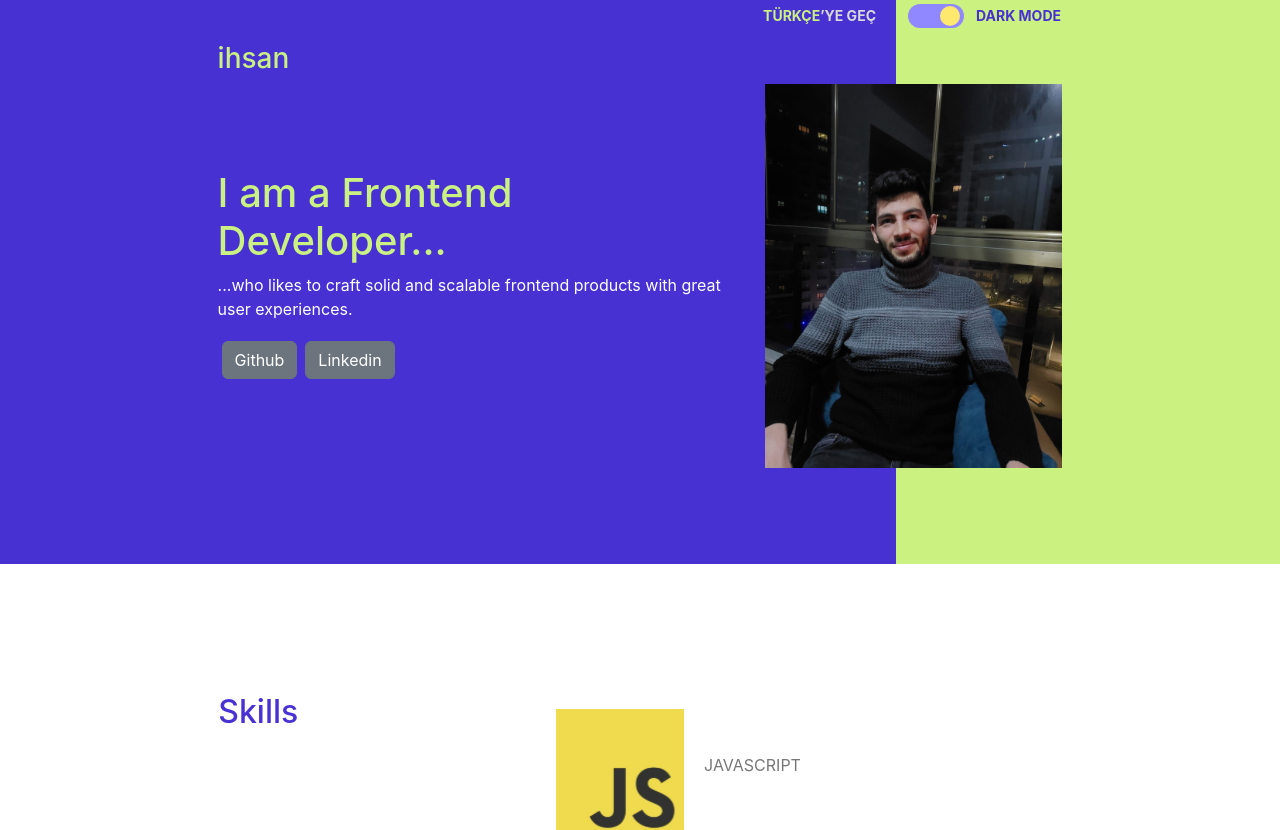
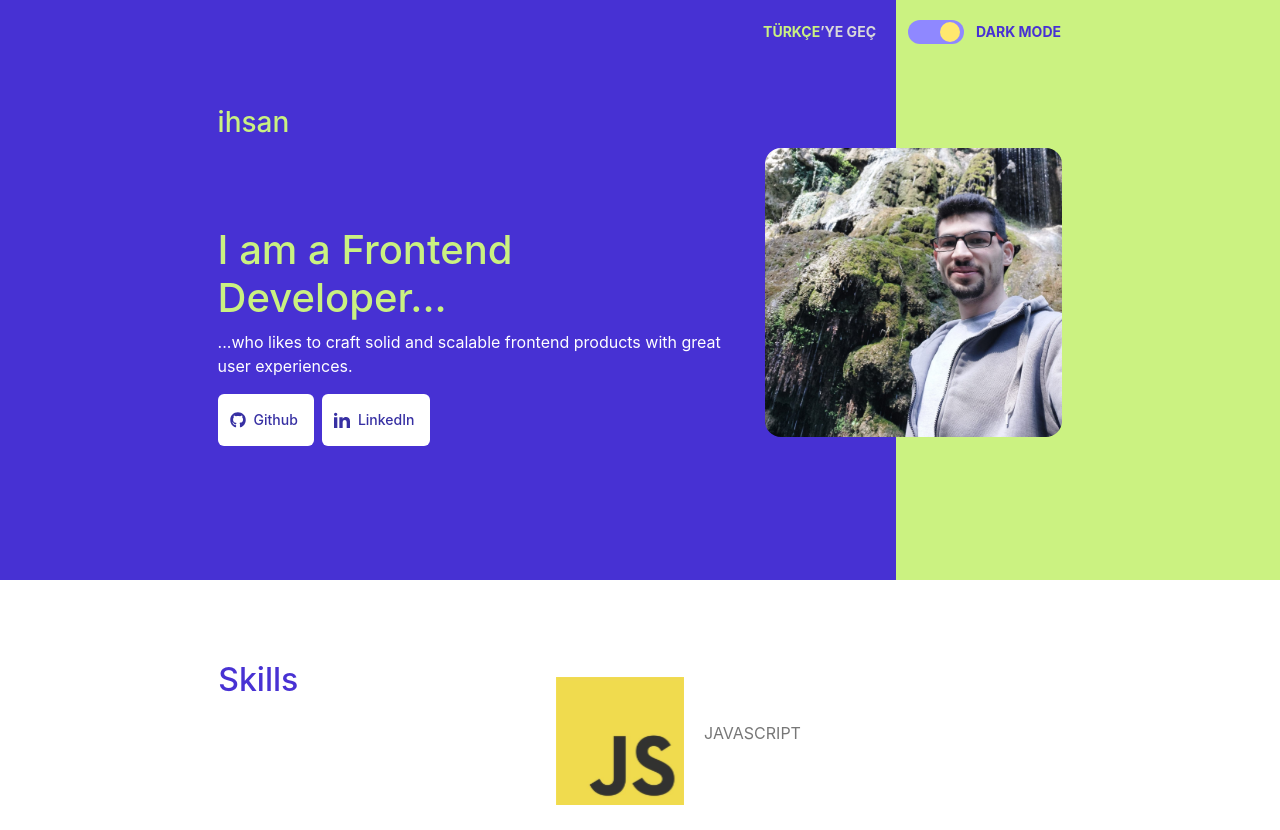
Before and after one commit to ihsanyazarel/my-portfolio, a React (Create React App) app: page / in a window 1280 px wide. Shown: the top 830 px of the page. Built offline with nearby package versions, Linux system fonts and the light colour scheme.

Commit message:
styling updated

```diff
--- a/src/components/Hero.js
+++ b/src/components/Hero.js
@@ -9,12 +9,8 @@
 function Hero() {
   const { lightMode } = useContext(Contexts);
   return (
-    <div
-      className={`flex flex-col h-auto min-h-[30vh]  ${
-        lightMode ? "light" : "dark"
-      }`}
-    >
-      <div className="flex flex-row text-sm font-bold">
+    <div className={`flex flex-col h-auto   ${lightMode ? "light" : "dark"}`}>
+      <div className="flex flex-row text-sm font-bold mt-3">
         <p
           className={`w-[70%] text-end pr-5 pt-1.5 ${
             lightMode ? "text-[#D9D9D9]" : "text-[#777777]"
@@ -30,7 +26,7 @@
         <div className="pt-1 pl-3 flex flex-wrap">
           <ToggleSwitch />
           <p
-            className={`pl-3 pt-0.5 ${
+            className={`pt-0.5 pl-3 ${
               lightMode ? "text-[#4731D3]" : "text-[#D9D9D9]"
             }`}
           >
@@ -38,10 +34,10 @@
           </p>
         </div>
       </div>
-      <div className="flex flex-col items-center">
+      <div className="flex flex-col items-center mt-5">
         <div className="w-[66%] pb-5">
           <h3 className="text-left text-[#CAF181]">ihsan</h3>
-          <div className="flex items-center mb-5">
+          <div className="flex items-center">
             <div className="mr-5 w-[64%]">
               <h1 className="text-[#CAF181] text-start">
                 I am a Frontend Developer...
@@ -51,12 +47,47 @@
                 great user experiences.
               </p>
               <div className="flex ">
-                <Button className="m-1 ">Github</Button>
-                <Button className="m-1">Linkedin</Button>
+                {/* <Button className="mr-2 ">Github</Button>
+                <Button className="mr-2">Linkedin</Button> */}
+                <button
+                  type="button"
+                  class={`${lightMode ? "text-[#3730A3] bg-[#FFFFFF]" : "text-[#FFFFFF] bg-[#252128]"} hover:bg-[#CBF281] focus:ring-4 focus:outline-none focus:ring-[#24292F]/50 font-medium rounded-md text-sm px-3 py-3 text-center inline-flex items-center dark:focus:ring-gray-500 dark:hover:bg-[#050708]/30 mr-2 mb-2`}
+                >
+                  <svg
+                    class="w-4 h-4 mr-2 -ml-1"
+                    aria-hidden="true"
+                    focusable="false"
+                    data-prefix="fab"
+                    data-icon="github"
+                    role="img"
+                    xmlns="http://www.w3.org/2000/svg"
+                    viewBox="0 0 496 512"
+                  >
+                    <path
+                      fill="currentColor"
+                      d="M165.9 397.4c0 2-2.3 3.6-5.2 3.6-3.3 .3-5.6-1.3-5.6-3.6 0-2 2.3-3.6 5.2-3.6 3-.3 5.6 1.3 5.6 3.6zm-31.1-4.5c-.7 2 1.3 4.3 4.3 4.9 2.6 1 5.6 0 6.2-2s-1.3-4.3-4.3-5.2c-2.6-.7-5.5 .3-6.2 2.3zm44.2-1.7c-2.9 .7-4.9 2.6-4.6 4.9 .3 2 2.9 3.3 5.9 2.6 2.9-.7 4.9-2.6 4.6-4.6-.3-1.9-3-3.2-5.9-2.9zM244.8 8C106.1 8 0 113.3 0 252c0 110.9 69.8 205.8 169.5 239.2 12.8 2.3 17.3-5.6 17.3-12.1 0-6.2-.3-40.4-.3-61.4 0 0-70 15-84.7-29.8 0 0-11.4-29.1-27.8-36.6 0 0-22.9-15.7 1.6-15.4 0 0 24.9 2 38.6 25.8 21.9 38.6 58.6 27.5 72.9 20.9 2.3-16 8.8-27.1 16-33.7-55.9-6.2-112.3-14.3-112.3-110.5 0-27.5 7.6-41.3 23.6-58.9-2.6-6.5-11.1-33.3 2.6-67.9 20.9-6.5 69 27 69 27 20-5.6 41.5-8.5 62.8-8.5s42.8 2.9 62.8 8.5c0 0 48.1-33.6 69-27 13.7 34.7 5.2 61.4 2.6 67.9 16 17.7 25.8 31.5 25.8 58.9 0 96.5-58.9 104.2-114.8 110.5 9.2 7.9 17 22.9 17 46.4 0 33.7-.3 75.4-.3 83.6 0 6.5 4.6 14.4 17.3 12.1C428.2 457.8 496 362.9 496 252 496 113.3 383.5 8 244.8 8zM97.2 352.9c-1.3 1-1 3.3 .7 5.2 1.6 1.6 3.9 2.3 5.2 1 1.3-1 1-3.3-.7-5.2-1.6-1.6-3.9-2.3-5.2-1zm-10.8-8.1c-.7 1.3 .3 2.9 2.3 3.9 1.6 1 3.6 .7 4.3-.7 .7-1.3-.3-2.9-2.3-3.9-2-.6-3.6-.3-4.3 .7zm32.4 35.6c-1.6 1.3-1 4.3 1.3 6.2 2.3 2.3 5.2 2.6 6.5 1 1.3-1.3 .7-4.3-1.3-6.2-2.2-2.3-5.2-2.6-6.5-1zm-11.4-14.7c-1.6 1-1.6 3.6 0 5.9 1.6 2.3 4.3 3.3 5.6 2.3 1.6-1.3 1.6-3.9 0-6.2-1.4-2.3-4-3.3-5.6-2z"
+                    ></path>
+                  </svg>
+                  Github
+                </button>
+                <button
+                  type="button"
+                  class={`${lightMode ? "text-[#3730A3] bg-[#FFFFFF]" : "text-[#FFFFFF] bg-[#252128]"} hover:bg-[#CBF281] focus:ring-4 focus:outline-none focus:ring-[#24292F]/50 font-medium rounded-md text-sm px-3 py-3 text-center inline-flex items-center dark:focus:ring-gray-500 dark:hover:bg-[#050708]/30 mr-2 mb-2`}
+                >
+                  <svg
+                    xmlns="http://www.w3.org/2000/svg"
+                    className="w-4 h-4 mr-2 -ml-1"
+                    fill="currentColor"
+                    viewBox="0 0 24 24"
+                  >
+                    <path d="M4.98 3.5c0 1.381-1.11 2.5-2.48 2.5s-2.48-1.119-2.48-2.5c0-1.38 1.11-2.5 2.48-2.5s2.48 1.12 2.48 2.5zm.02 4.5h-5v16h5v-16zm7.982 0h-4.968v16h4.969v-8.399c0-4.67 6.029-5.052 6.029 0v8.399h4.988v-10.131c0-7.88-8.922-7.593-11.018-3.714v-2.155z" />
+                  </svg>{" "}
+                  LinkedIn
+                </button>
               </div>
             </div>
-            <div className="xl:h-96 lg:h-72 md:h-60 sm:h-44 w-[36%] overflow-hidden m-auto ">
-              <img src={profileImage} />
+            <div className="xl:h-96 lg:h-80 md:h-72 sm:h-60 w-[36%] overflow-hidden  ">
+              <img className="rounded-2xl" src={profileImage} />
             </div>
           </div>
         </div>
--- a/src/components/Skills.js
+++ b/src/components/Skills.js
@@ -11,7 +11,7 @@
   const { lightMode } = useContext(Contexts);
   return (
     <div className={`${lightMode ? "" : "bg-[#252128]"} p-px`}>
-      <div className={`flex flex-col items-center my-32`}>
+      <div className={`flex flex-col items-center my-20`}>
       <div className="flex w-[66%]">
         <h2 className={`w-[40%] text-left ${lightMode ? "text-[#4832D3]" : "text-[#CBF281]"}`}>Skills</h2>
         <div className="flex flex-wrap w-[60%] justify-between">
@@ -20,20 +20,20 @@
             <p className={`${lightMode ? "text-[#777777]" : "text-[#FFFFFF]"}`}>JAVASCRIPT</p>
           </div>
           <div className="flex items-center w-64  ">
+            <img className="h-32 mr-5 my-3 " src={nodeJs} />
+            <p className={`${lightMode ? "text-[#777777]" : "text-[#FFFFFF]"}`}>NODE</p>
+          </div>
+          <div className="flex items-center w-64  ">
             <img className="h-32 mr-5 my-3 " src={react} />
             <p className={`${lightMode ? "text-[#777777]" : "text-[#FFFFFF]"}`}>REACT</p>
           </div>
           <div className="flex items-center w-64  ">
+            <img className="h-32 mr-5 my-3 " src={vsCode} />
+            <p className={`${lightMode ? "text-[#777777]" : "text-[#FFFFFF]"}`}>VS CODE</p>
+          </div>
+          <div className="flex items-center w-64  ">
             <img className="h-32 mr-5 my-3 " src={redux} />
             <p className={`${lightMode ? "text-[#777777]" : "text-[#FFFFFF]"}`}>REDUX</p>
-          </div>
-          <div className="flex items-center w-64  ">
-            <img className="h-32 mr-5 my-3 " src={nodeJs} />
-            <p className={`${lightMode ? "text-[#777777]" : "text-[#FFFFFF]"}`}>NODE</p>
-          </div>
-          <div className="flex items-center w-64  ">
-            <img className="h-32 mr-5 my-3 " src={vsCode} />
-            <p className={`${lightMode ? "text-[#777777]" : "text-[#FFFFFF]"}`}>VS CODE</p>
           </div>
           <div className="flex items-center w-64  ">
             <img className="h-32 mr-5 my-3 " src={figma} />
```
Also changed, not shown: src/profileImage.jpg.
